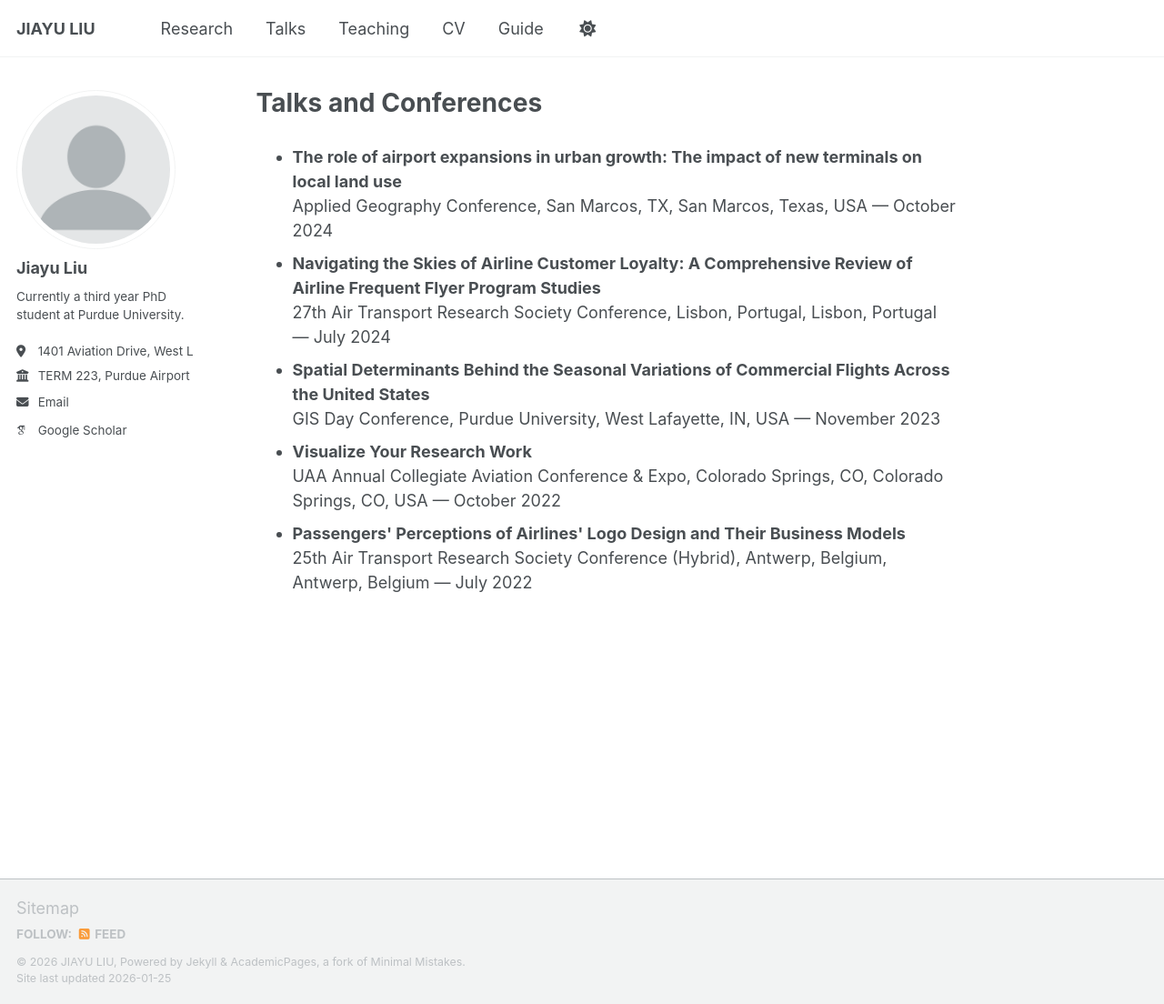
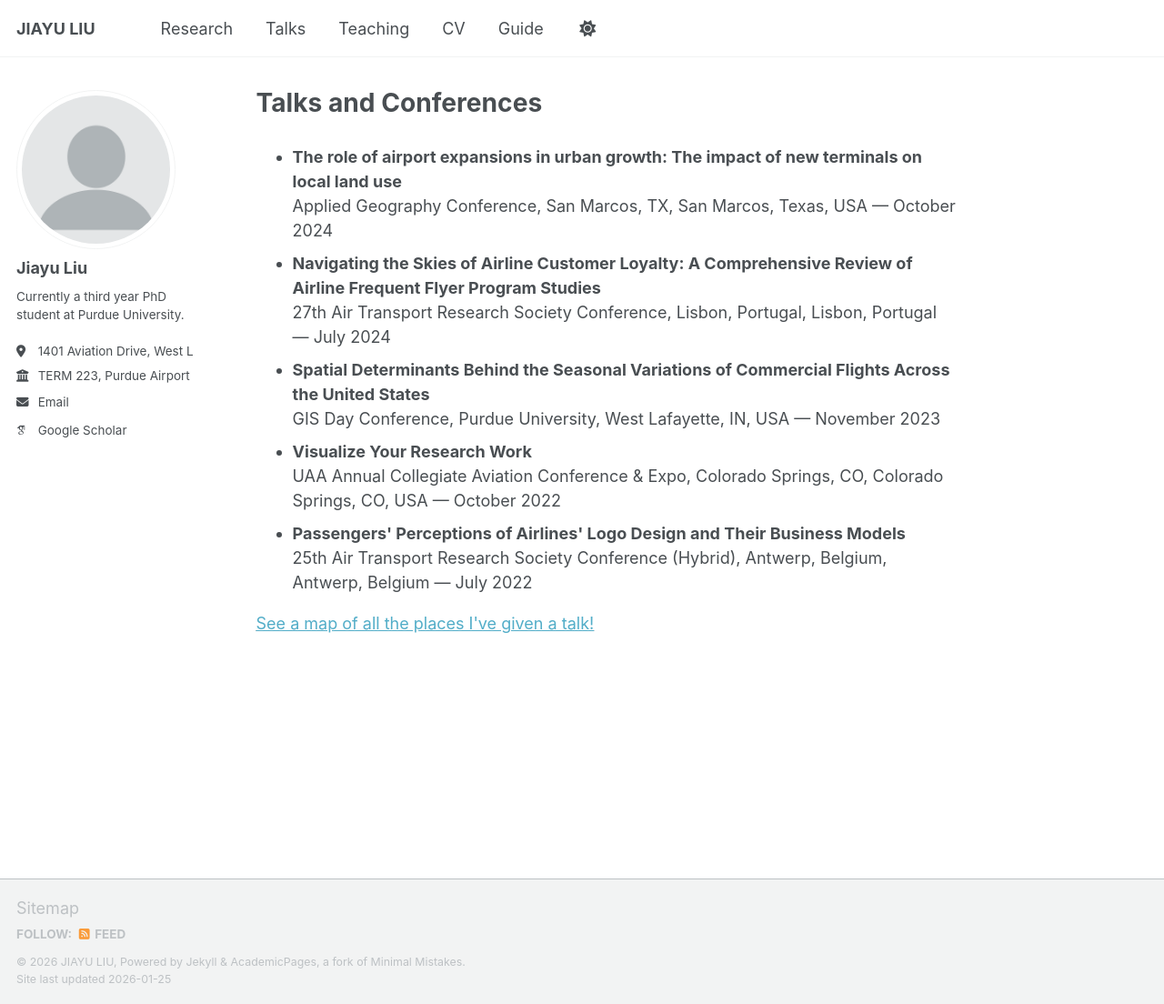
Before and after one commit to liu3309/liu3309.github.io, a Jekyll site: the page built from _pages/talks.html, in a window 1280 px wide and 1104 px high. Shown: the whole window at 91% size. Built offline with Jekyll 4.4.1, drawn with Linux system fonts in a browser that asks for light colours; some web fonts are replaced; a script that is not in the unit is left out.

Commit message:
Include talk map link in talks page
Add link to talk map if enabled in site settings.

```diff
--- a/_pages/talks.html
+++ b/_pages/talks.html
@@ -16,3 +16,9 @@ classes: wide
   </li>
 {% endfor %}
 </ul>
+
+{% if site.talkmap_link == true %}
+<p style="text-decoration:underline;">
+  <a href="/talkmap.html">See a map of all the places I've given a talk!</a>
+</p>
+{% endif %}
```
